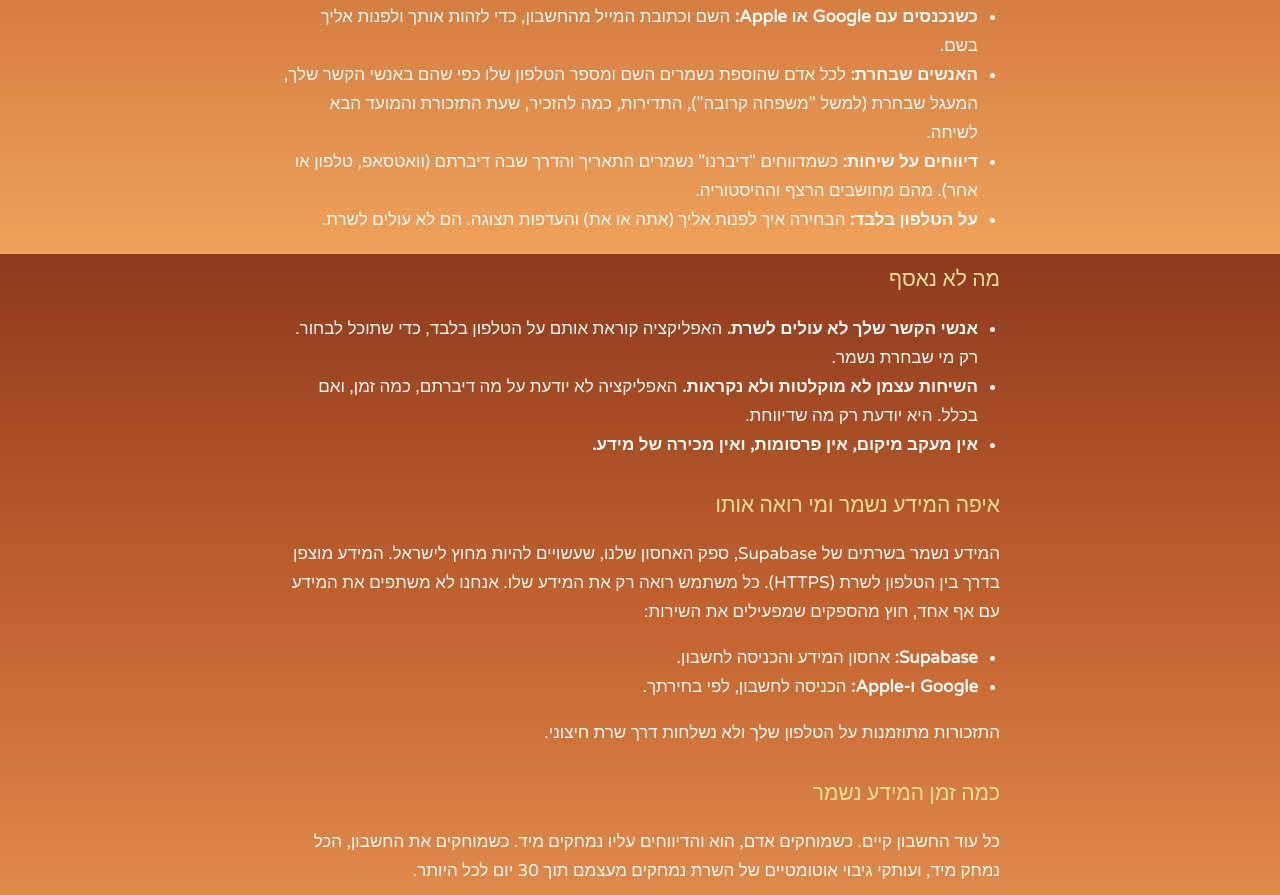
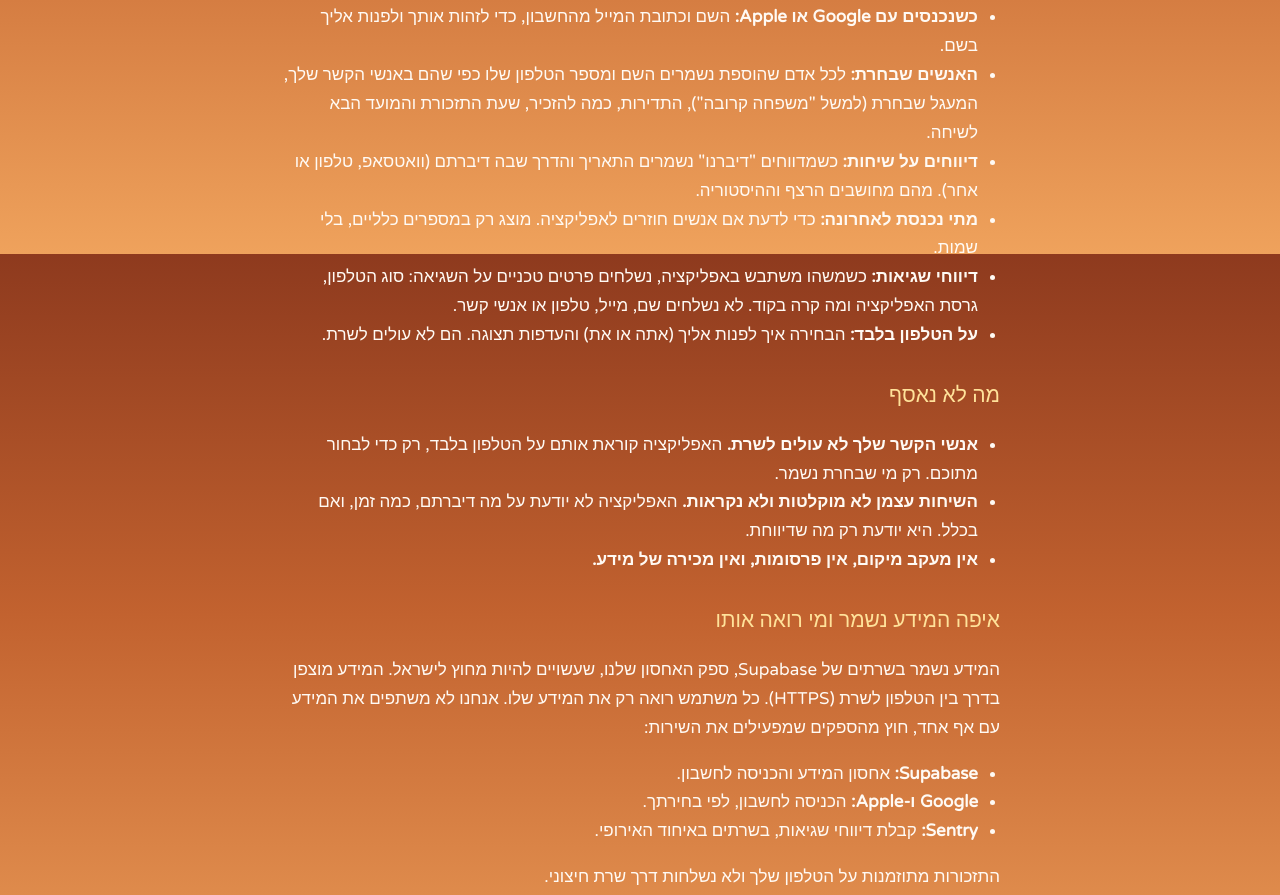
Before and after one commit to tomersharaffi-dot/tommy-site, a plain HTML site: page privacy.html in a window 1280 px wide. Shown: the part 546-1441 px from the top of the page. Drawn offline with Linux system fonts and the light colour scheme.

Commit message:
Privacy policy: last-opened time, error reports and Sentry
Co-Authored-By: Claude Opus 5.5 <noreply@anthropic.com>

```diff
--- a/privacy.html
+++ b/privacy.html
@@ -28,12 +28,14 @@
       <li><strong>כשנכנסים עם Google או Apple:</strong> השם וכתובת המייל מהחשבון, כדי לזהות אותך ולפנות אליך בשם.</li>
       <li><strong>האנשים שבחרת:</strong> לכל אדם שהוספת נשמרים השם ומספר הטלפון שלו כפי שהם באנשי הקשר שלך, המעגל שבחרת (למשל "משפחה קרובה"), התדירות, כמה להזכיר, שעת התזכורת והמועד הבא לשיחה.</li>
       <li><strong>דיווחים על שיחות:</strong> כשמדווחים "דיברנו" נשמרים התאריך והדרך שבה דיברתם (וואטסאפ, טלפון או אחר). מהם מחושבים הרצף וההיסטוריה.</li>
+      <li><strong>מתי נכנסת לאחרונה:</strong> כדי לדעת אם אנשים חוזרים לאפליקציה. מוצג רק במספרים כלליים, בלי שמות.</li>
+      <li><strong>דיווחי שגיאות:</strong> כשמשהו משתבש באפליקציה, נשלחים פרטים טכניים על השגיאה: סוג הטלפון, גרסת האפליקציה ומה קרה בקוד. לא נשלחים שם, מייל, טלפון או אנשי קשר.</li>
       <li><strong>על הטלפון בלבד:</strong> הבחירה איך לפנות אליך (אתה או את) והעדפות תצוגה. הם לא עולים לשרת.</li>
     </ul>
 
     <h2>מה לא נאסף</h2>
     <ul>
-      <li><strong>אנשי הקשר שלך לא עולים לשרת.</strong> האפליקציה קוראת אותם על הטלפון בלבד, כדי שתוכל לבחור. רק מי שבחרת נשמר.</li>
+      <li><strong>אנשי הקשר שלך לא עולים לשרת.</strong> האפליקציה קוראת אותם על הטלפון בלבד, רק כדי לבחור מתוכם. רק מי שבחרת נשמר.</li>
       <li><strong>השיחות עצמן לא מוקלטות ולא נקראות.</strong> האפליקציה לא יודעת על מה דיברתם, כמה זמן, ואם בכלל. היא יודעת רק מה שדיווחת.</li>
       <li><strong>אין מעקב מיקום, אין פרסומות, ואין מכירה של מידע.</strong></li>
     </ul>
@@ -43,6 +45,7 @@
     <ul>
       <li><strong>Supabase:</strong> אחסון המידע והכניסה לחשבון.</li>
       <li><strong>Google ו-Apple:</strong> הכניסה לחשבון, לפי בחירתך.</li>
+      <li><strong>Sentry:</strong> קבלת דיווחי שגיאות, בשרתים באיחוד האירופי.</li>
     </ul>
     <p>התזכורות מתוזמנות על הטלפון שלך ולא נשלחות דרך שרת חיצוני.</p>
 
@@ -78,6 +81,8 @@
         <li><strong>When you sign in with Google or Apple:</strong> your name and email address from that account, to identify you and greet you by name.</li>
         <li><strong>The people you choose:</strong> for each person you add, their name and phone number as they appear in your contacts, the circle you chose (for example "close family"), the frequency, how much to remind, the reminder time and the next date to talk.</li>
         <li><strong>Talk reports:</strong> when you report "we talked", the date and the way you talked (WhatsApp, phone or other). Your streaks and history are calculated from these.</li>
+        <li><strong>When you last opened the app:</strong> to know whether people come back to the app. Shown only as overall numbers, with no names.</li>
+        <li><strong>Error reports:</strong> when something goes wrong in the app, technical details about the error are sent: the phone model, the app version and what happened in the code. No name, email, phone number or contacts are sent.</li>
         <li><strong>On your phone only:</strong> how the app addresses you and display preferences. These are not uploaded.</li>
       </ul>
 
@@ -93,6 +98,7 @@
       <ul>
         <li><strong>Supabase:</strong> data storage and sign-in.</li>
         <li><strong>Google and Apple:</strong> sign-in, as you choose.</li>
+        <li><strong>Sentry:</strong> error reports, on servers in the European Union.</li>
       </ul>
       <p>Reminders are scheduled on your phone and are not sent through an outside server.</p>
 
```
